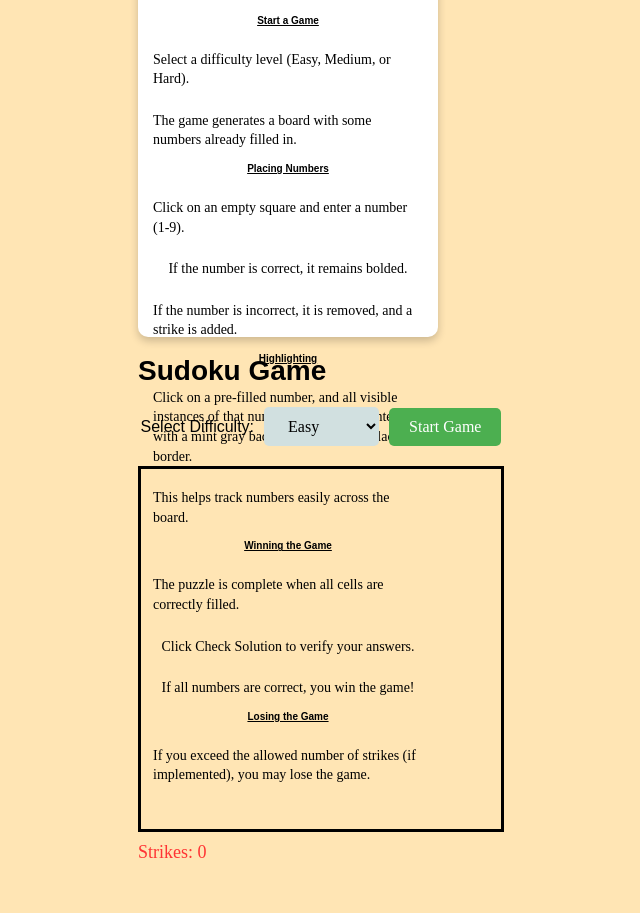
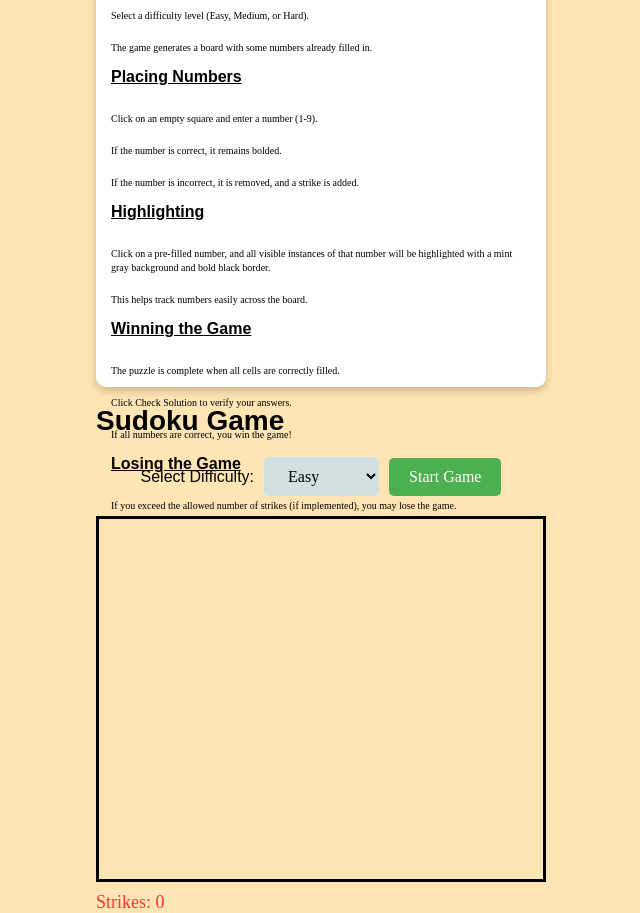
Before and after one commit to Andrew-Grimes/SudokuGame, a Flask app: page / in a window 1280 px wide. Shown: the whole page, without its empty margins (319-959 px from the left). Before the commit the page ends 858 px from the top, so only its background shows below. Run offline with Flask 3, Linux system fonts and the light colour scheme.

Commit message:
v1.1 -- Sudoku CSS Styling

```diff
--- a/static/css/style.css
+++ b/static/css/style.css
@@ -132,15 +132,14 @@
 /* Directions */
 /* Directions Panel */
 .directions-container {
-    width: 300px;
-    height: 400px;
+    width: 450px;
+    height: 500px;
     background: #fff;
     padding: 15px;
     border-radius: 10px;
     box-shadow: 0 4px 8px rgba(0, 0, 0, 0.2);
     display: flex;
     flex-direction: column;
-    align-items: center;
     text-align: left;
 }
 
@@ -154,7 +153,7 @@
 
 /* Subheadings Underline */
 .directions-container h3 {
-    font-size: 10px;
+    font-size: 16px;
     text-decoration: underline;
     margin-top: 5px;
 }
@@ -162,7 +161,7 @@
 /* Main text inside Directions Panel */
 .directions-container p {
     font-family: 'Lora', serif;
-    font-size: 14px;
+    font-size: 10px;
     line-height: 1.4;
     margin-bottom: 8px;
 }
```
